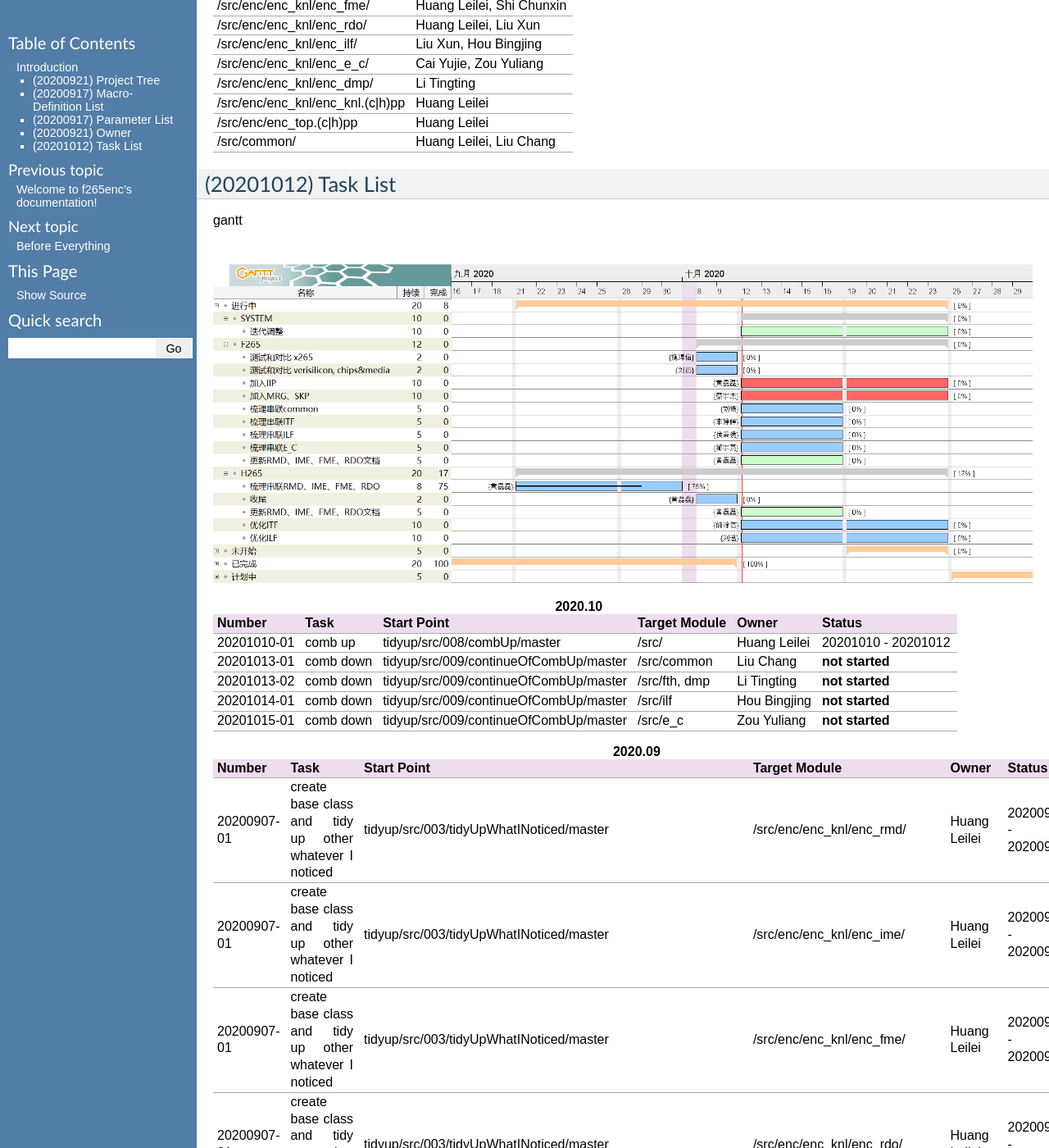
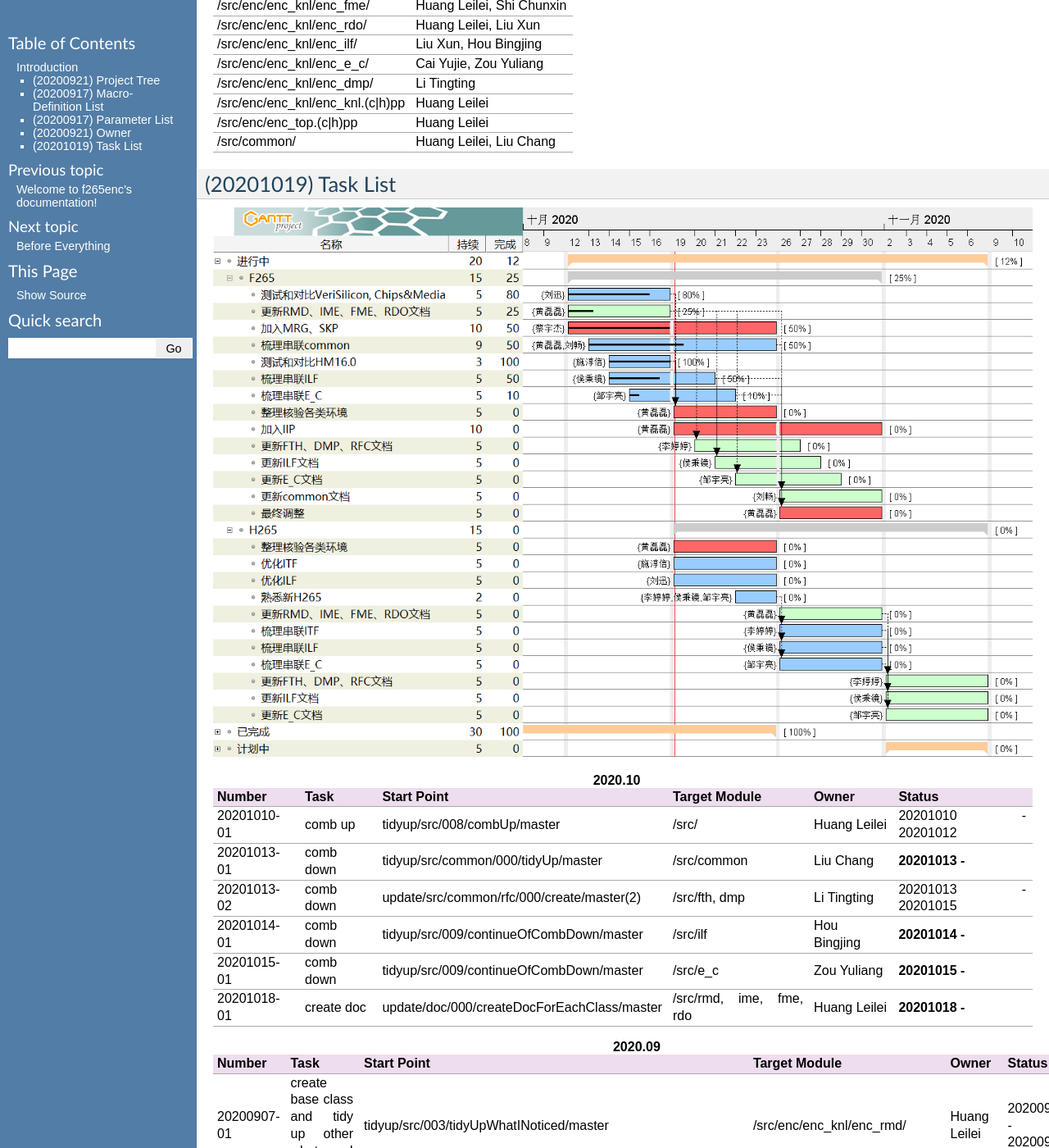
Before and after one commit to iamhll/f265enc_doc, a Sphinx documentation site: the page built from source/introduction/main.rst, in a window 1280 px wide and 1400 px high, scrolled down 4873 px. Shown: the whole window at 82% size. Built offline with Sphinx 7.4.7, drawn with Linux system fonts in a browser that asks for light colours.

Commit message:
[MINOR] [UPDATE] 1. introduction    a. "Task List" updated

```diff
--- a/source/introduction/main.rst
+++ b/source/introduction/main.rst
@@ -125,10 +125,8 @@ Introduction
     ================================== ===========================
 
 
-(20201012) Task List
+(20201019) Task List
 --------------------
-
-gantt
 
 .. image:: task.png
 
@@ -139,15 +137,16 @@ gantt
     :align: left
     :widths: auto
 
-    ============= =========== ======================================== =============== =============== =====================
-     Number        Task        Start Point                              Target Module   Owner           Status
-    ============= =========== ======================================== =============== =============== =====================
-     20201010-01   comb up     tidyup/src/008/combUp/master             /src/           Huang Leilei    20201010 - 20201012
-     20201013-01   comb down   tidyup/src/009/continueOfCombUp/master   /src/common     Liu Chang       **not started**
-     20201013-02   comb down   tidyup/src/009/continueOfCombUp/master   /src/fth, dmp   Li Tingting     **not started**
-     20201014-01   comb down   tidyup/src/009/continueOfCombUp/master   /src/ilf        Hou Bingjing    **not started**
-     20201015-01   comb down   tidyup/src/009/continueOfCombUp/master   /src/e_c        Zou Yuliang     **not started**
-    ============= =========== ======================================== =============== =============== =====================
+    ============= ============ ============================================= ========================= =============== =====================
+     Number        Task         Start Point                                   Target Module             Owner           Status
+    ============= ============ ============================================= ========================= =============== =====================
+     20201010-01   comb up      tidyup/src/008/combUp/master                  /src/                     Huang Leilei    20201010 - 20201012
+     20201013-01   comb down    tidyup/src/common/000/tidyUp/master           /src/common               Liu Chang       **20201013 -**
+     20201013-02   comb down    update/src/common/rfc/000/create/master(2)    /src/fth, dmp             Li Tingting     20201013 - 20201015
+     20201014-01   comb down    tidyup/src/009/continueOfCombDown/master      /src/ilf                  Hou Bingjing    **20201014 -**
+     20201015-01   comb down    tidyup/src/009/continueOfCombDown/master      /src/e_c                  Zou Yuliang     **20201015 -**
+     20201018-01   create doc   update/doc/000/createDocForEachClass/master   /src/rmd, ime, fme, rdo   Huang Leilei    **20201018 -**
+    ============= ============ ============================================= ========================= =============== =====================
 
 \
 
```
Also changed, not shown: source/introduction/task.png, 1 other file.
